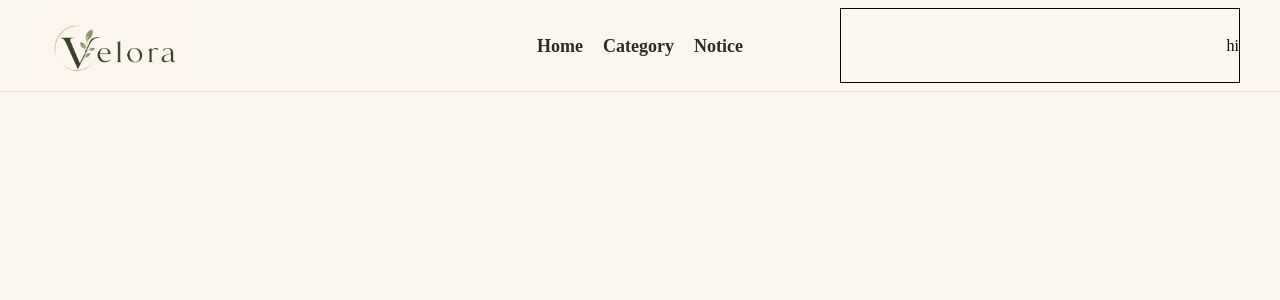
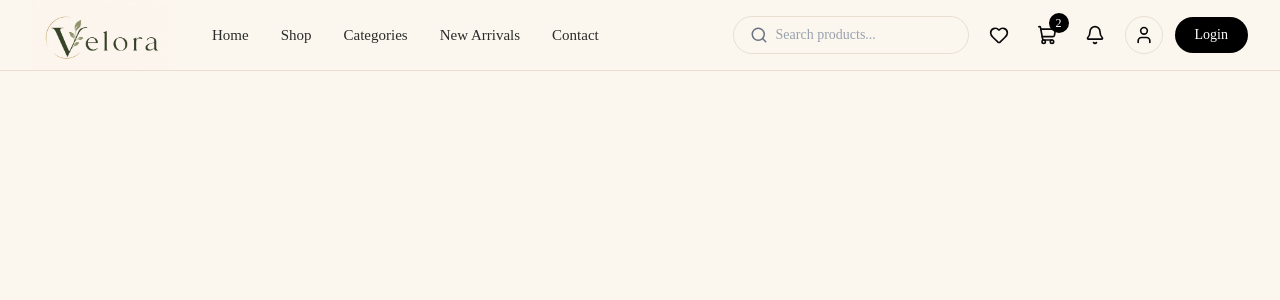
Before and after one commit to Niaz-Tan/Velora, a Next.js app: page / in a window 1280 px wide. Shown: the top 300 px of the page. Built offline with nearby package versions, Linux system fonts and the light colour scheme.

Commit message:
feat: nabar complete

```diff
--- a/app/(main)/_components/Navbar.js
+++ b/app/(main)/_components/Navbar.js
@@ -1,26 +1,185 @@
+"use client";
+
+import { Bell, Heart, Menu, Search, ShoppingCart, User, X } from "lucide-react";
 import Image from "next/image";
+import Link from "next/link";
+import { useState } from "react";
 
 const Navbar = () => {
+  const [open, setOpen] = useState(false);
+
   return (
-    <header className="px-10 py-2 border-b border-[#E8DFD1] grid grid-cols-3">
-      <div className="col-span-1">
+    <header className="sticky top-0 z-50 border-b border-[#E8DFD1] ">
+      <div className="flex items-center justify-between px-4 md:px-8">
+        {/* LEFT */}
+        <div className="flex items-center gap-10">
+          <Link href="/">
             <Image
               src="/VeloraWord.png"
               alt="Velora logo"
-          width={150}
-          height={60}
+              width={140}
+              height={50}
+              priority
+              className=""
+            />
+          </Link>
+
+          {/* DESKTOP NAV */}
+          <nav className="hidden lg:block">
+            <ul className="flex items-center gap-8 text-[15px] font-medium text-[#2B2B2B]">
+              <li>
+                <Link href="/" className="transition hover:text-black/60">
+                  Home
+                </Link>
+              </li>
+
+              <li>
+                <Link href="/shop" className="transition hover:text-black/60">
+                  Shop
+                </Link>
+              </li>
+
+              <li>
+                <Link
+                  href="/categories"
+                  className="transition hover:text-black/60"
+                >
+                  Categories
+                </Link>
+              </li>
+
+              <li>
+                <Link
+                  href="/new-arrivals"
+                  className="transition hover:text-black/60"
+                >
+                  New Arrivals
+                </Link>
+              </li>
+
+              <li>
+                <Link
+                  href="/contact"
+                  className="transition hover:text-black/60"
+                >
+                  Contact
+                </Link>
+              </li>
+            </ul>
+          </nav>
+        </div>
+
+        {/* RIGHT */}
+        <div className="hidden md:flex items-center gap-3">
+          {/* SEARCH */}
+          <div className="flex items-center rounded-full border border-[#E8DFD1] px-4 py-2">
+            <Search size={18} className="text-gray-500" />
+
+            <input
+              type="text"
+              placeholder="Search products..."
+              className="ml-2 w-44 bg-transparent text-sm outline-none placeholder:text-gray-400"
             />
           </div>
-      <nav className="col-span-1 flex justify-center text-[#2B2B2B] text-lg font-semibold">
-        <ul className="flex gap-5 items-center">
-          <li>Home</li>
-          <li>Category</li>
-          <li>Notice</li>
+
+          {/* ICONS */}
+          <button className="rounded-full p-2 transition hover:bg-[#F5EFE6]">
+            <Heart size={20} />
+          </button>
+
+          <button className="rounded-full p-2 transition hover:bg-[#F5EFE6] relative">
+            <ShoppingCart size={20} />
+
+            <span className="absolute -right-1 -top-1 flex h-5 w-5 items-center justify-center rounded-full bg-black text-xs text-white">
+              2
+            </span>
+          </button>
+
+          <button className="rounded-full p-2 transition hover:bg-[#F5EFE6]">
+            <Bell size={20} />
+          </button>
+
+          <button className="rounded-full border border-[#E8DFD1] p-2 transition hover:bg-[#F5EFE6]">
+            <User size={20} />
+          </button>
+
+          {/* CTA */}
+          <button className="rounded-full bg-black px-5 py-2 text-sm font-medium text-white transition hover:bg-black/90">
+            Login
+          </button>
+        </div>
+
+        {/* MOBILE MENU BUTTON */}
+        <button onClick={() => setOpen(!open)} className="lg:hidden">
+          {open ? <X size={28} /> : <Menu size={28} />}
+        </button>
+      </div>
+
+      {/* MOBILE MENU */}
+      {open && (
+        <div className="border-t border-[#E8DFD1] bg-white lg:hidden">
+          <div className="space-y-5 px-4 py-5">
+            {/* SEARCH */}
+            <div className="flex items-center rounded-full border border-[#E8DFD1] px-4 py-3">
+              <Search size={18} className="text-gray-500" />
+
+              <input
+                type="text"
+                placeholder="Search products..."
+                className="ml-2 w-full bg-transparent text-sm outline-none"
+              />
+            </div>
+
+            {/* NAV LINKS */}
+            <nav>
+              <ul className="space-y-4 text-base font-medium text-[#2B2B2B]">
+                <li>
+                  <Link href="/">Home</Link>
+                </li>
+
+                <li>
+                  <Link href="/shop">Shop</Link>
+                </li>
+
+                <li>
+                  <Link href="/categories">Categories</Link>
+                </li>
+
+                <li>
+                  <Link href="/new-arrivals">New Arrivals</Link>
+                </li>
+
+                <li>
+                  <Link href="/contact">Contact</Link>
+                </li>
               </ul>
             </nav>
-      <div className="col-span-1 flex justify-end border border-black">
-        <button>hi</button>
+
+            {/* MOBILE ACTIONS */}
+            <div className="flex items-center gap-4 pt-2">
+              <button className="rounded-full border border-[#E8DFD1] p-3">
+                <Heart size={20} />
+              </button>
+
+              <button className="rounded-full border border-[#E8DFD1] p-3">
+                <ShoppingCart size={20} />
+              </button>
+
+              <button className="rounded-full border border-[#E8DFD1] p-3">
+                <Bell size={20} />
+              </button>
+
+              <button className="rounded-full border border-[#E8DFD1] p-3">
+                <User size={20} />
+              </button>
             </div>
+
+            <button className="w-full rounded-full bg-black py-3 font-medium text-white">
+              Login
+            </button>
+          </div>
+        </div>
+      )}
     </header>
   );
 };
```
Lines whose indentation alone changed are shown as unchanged.
